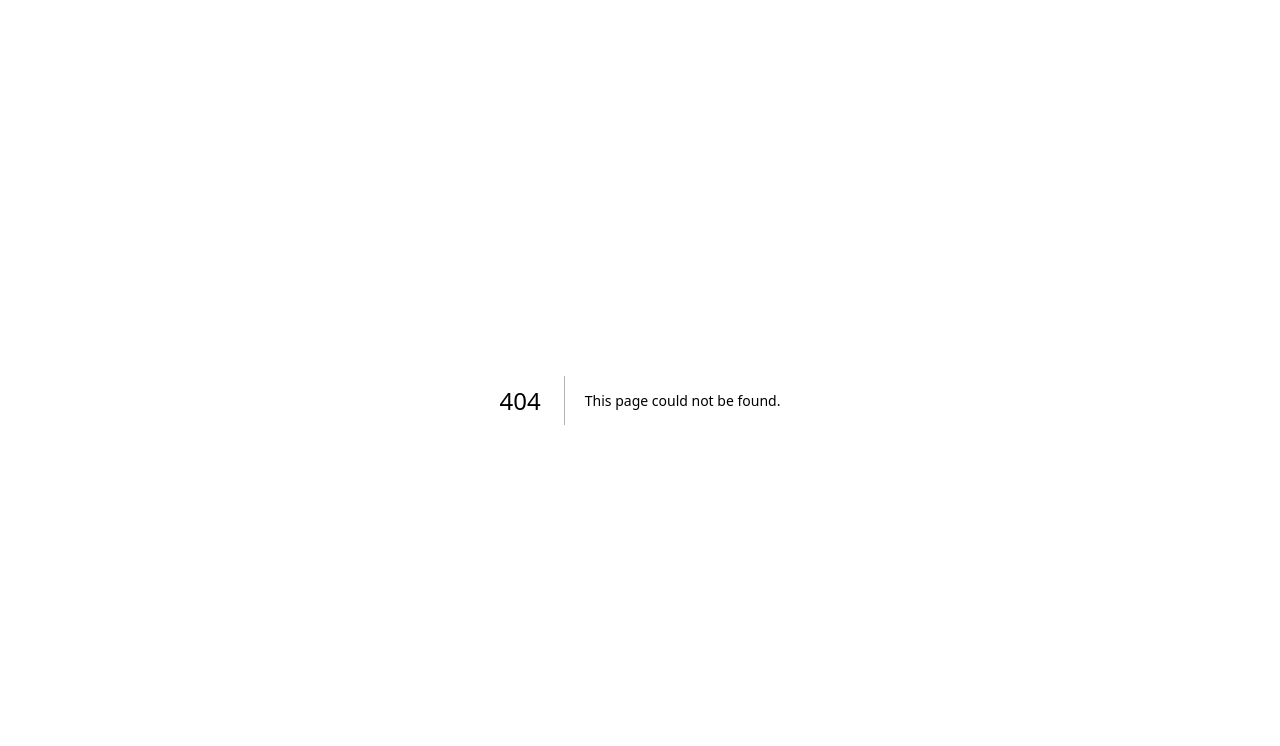
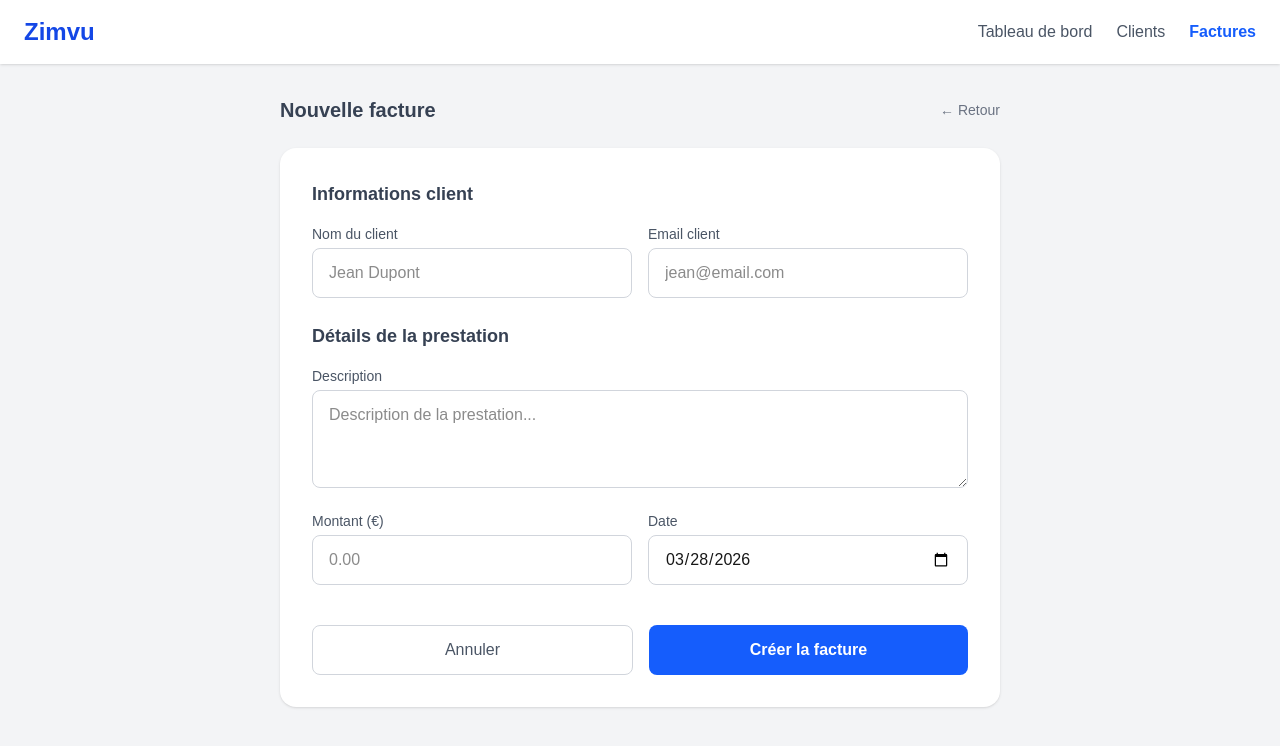
Before and after one commit to devfactapp/zimvu, a Next.js app: page /factures/nouvelle in a window 1280 px wide. Before the commit this address had no page. Shown: the top 746 px of the page. Built offline with nearby package versions, Linux system fonts and the light colour scheme.

Commit message:
page nouvelle facture ajoutée

```diff
--- /dev/null
+++ b/app/factures/nouvelle/page.js
@@ -0,0 +1,127 @@
+'use client'
+import { useState } from 'react'
+import { useRouter } from 'next/navigation'
+
+export default function NouvelleFacture() {
+  const router = useRouter()
+  const [facture, setFacture] = useState({
+    client: '',
+    email: '',
+    description: '',
+    montant: '',
+    date: new Date().toISOString().split('T')[0],
+  })
+
+  const handleChange = (e) => {
+    setFacture({ ...facture, [e.target.name]: e.target.value })
+  }
+
+  return (
+    <div className="min-h-screen bg-gray-100">
+      {/* Navigation */}
+      <nav className="bg-white shadow-sm px-6 py-4 flex items-center justify-between">
+        <h1 className="text-2xl font-bold text-blue-700 cursor-pointer" onClick={() => router.push('/dashboard')}>Zimvu</h1>
+        <div className="flex items-center gap-6">
+          <span onClick={() => router.push('/dashboard')} className="text-gray-600 cursor-pointer hover:text-blue-600">Tableau de bord</span>
+          <span onClick={() => router.push('/clients')} className="text-gray-600 cursor-pointer hover:text-blue-600">Clients</span>
+          <span onClick={() => router.push('/factures')} className="text-blue-600 font-semibold cursor-pointer">Factures</span>
+        </div>
+      </nav>
+
+      {/* Contenu */}
+      <div className="max-w-3xl mx-auto px-6 py-8">
+        <div className="flex items-center justify-between mb-6">
+          <h2 className="text-xl font-semibold text-gray-700">Nouvelle facture</h2>
+          <button onClick={() => router.push('/factures')} className="text-gray-500 hover:text-gray-700 text-sm">
+            ← Retour
+          </button>
+        </div>
+
+        <div className="bg-white rounded-2xl shadow p-8 space-y-6">
+          {/* Infos client */}
+          <div>
+            <h3 className="text-lg font-semibold text-gray-700 mb-4">Informations client</h3>
+            <div className="grid grid-cols-2 gap-4">
+              <div>
+                <label className="block text-sm font-medium text-gray-600 mb-1">Nom du client</label>
+                <input
+                  name="client"
+                  value={facture.client}
+                  onChange={handleChange}
+                  placeholder="Jean Dupont"
+                  className="w-full border border-gray-300 rounded-lg px-4 py-3 focus:outline-none focus:ring-2 focus:ring-blue-500"
+                />
+              </div>
+              <div>
+                <label className="block text-sm font-medium text-gray-600 mb-1">Email client</label>
+                <input
+                  name="email"
+                  value={facture.email}
+                  onChange={handleChange}
+                  placeholder="jean@email.com"
+                  className="w-full border border-gray-300 rounded-lg px-4 py-3 focus:outline-none focus:ring-2 focus:ring-blue-500"
+                />
+              </div>
+            </div>
+          </div>
+
+          {/* Détails facture */}
+          <div>
+            <h3 className="text-lg font-semibold text-gray-700 mb-4">Détails de la prestation</h3>
+            <div className="space-y-4">
+              <div>
+                <label className="block text-sm font-medium text-gray-600 mb-1">Description</label>
+                <textarea
+                  name="description"
+                  value={facture.description}
+                  onChange={handleChange}
+                  placeholder="Description de la prestation..."
+                  rows={3}
+                  className="w-full border border-gray-300 rounded-lg px-4 py-3 focus:outline-none focus:ring-2 focus:ring-blue-500"
+                />
+              </div>
+              <div className="grid grid-cols-2 gap-4">
+                <div>
+                  <label className="block text-sm font-medium text-gray-600 mb-1">Montant (€)</label>
+                  <input
+                    name="montant"
+                    value={facture.montant}
+                    onChange={handleChange}
+                    placeholder="0.00"
+                    type="number"
+                    className="w-full border border-gray-300 rounded-lg px-4 py-3 focus:outline-none focus:ring-2 focus:ring-blue-500"
+                  />
+                </div>
+                <div>
+                  <label className="block text-sm font-medium text-gray-600 mb-1">Date</label>
+                  <input
+                    name="date"
+                    value={facture.date}
+                    onChange={handleChange}
+                    type="date"
+                    className="w-full border border-gray-300 rounded-lg px-4 py-3 focus:outline-none focus:ring-2 focus:ring-blue-500"
+                  />
+                </div>
+              </div>
+            </div>
+          </div>
+
+          {/* Boutons */}
+          <div className="flex gap-4 pt-4">
+            <button
+              onClick={() => router.push('/factures')}
+              className="flex-1 border border-gray-300 text-gray-600 py-3 rounded-lg hover:bg-gray-50"
+            >
+              Annuler
+            </button>
+            <button
+              className="flex-1 bg-blue-600 hover:bg-blue-700 text-white font-semibold py-3 rounded-lg"
+            >
+              Créer la facture
+            </button>
+          </div>
+        </div>
+      </div>
+    </div>
+  )
+}
--- a/app/factures/page.js
+++ b/app/factures/page.js
@@ -27,7 +27,9 @@ export default function Factures() {
       <div className="max-w-6xl mx-auto px-6 py-8">
         <div className="flex items-center justify-between mb-6">
           <h2 className="text-xl font-semibold text-gray-700">Mes factures</h2>
-          <button className="bg-blue-600 hover:bg-blue-700 text-white px-4 py-2 rounded-lg text-sm font-medium">
+         <button onClick={() => router.push('/factures/nouvelle')} className="bg-blue-600 hover:bg-blue-700 text-white px-4 py-2 rounded-lg text-sm font-medium">
+
+
             + Nouvelle facture
           </button>
         </div>
```
